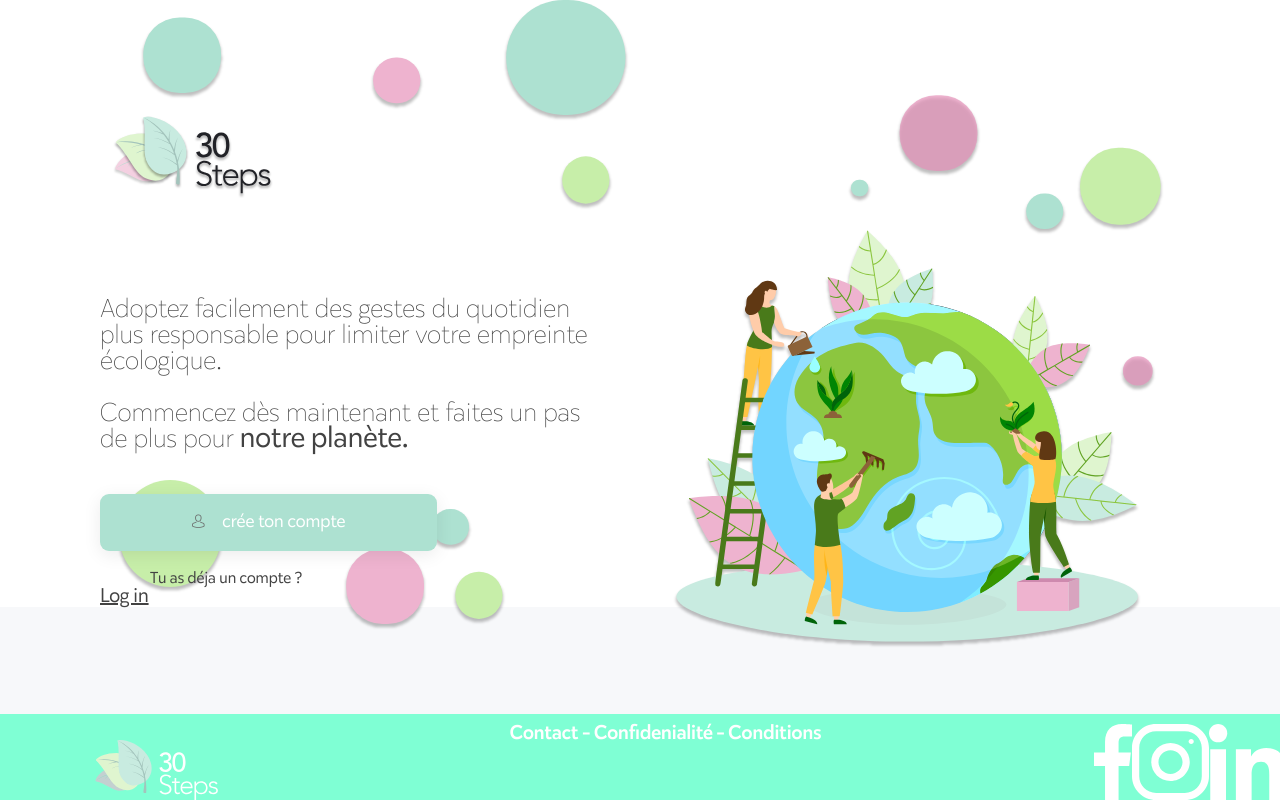
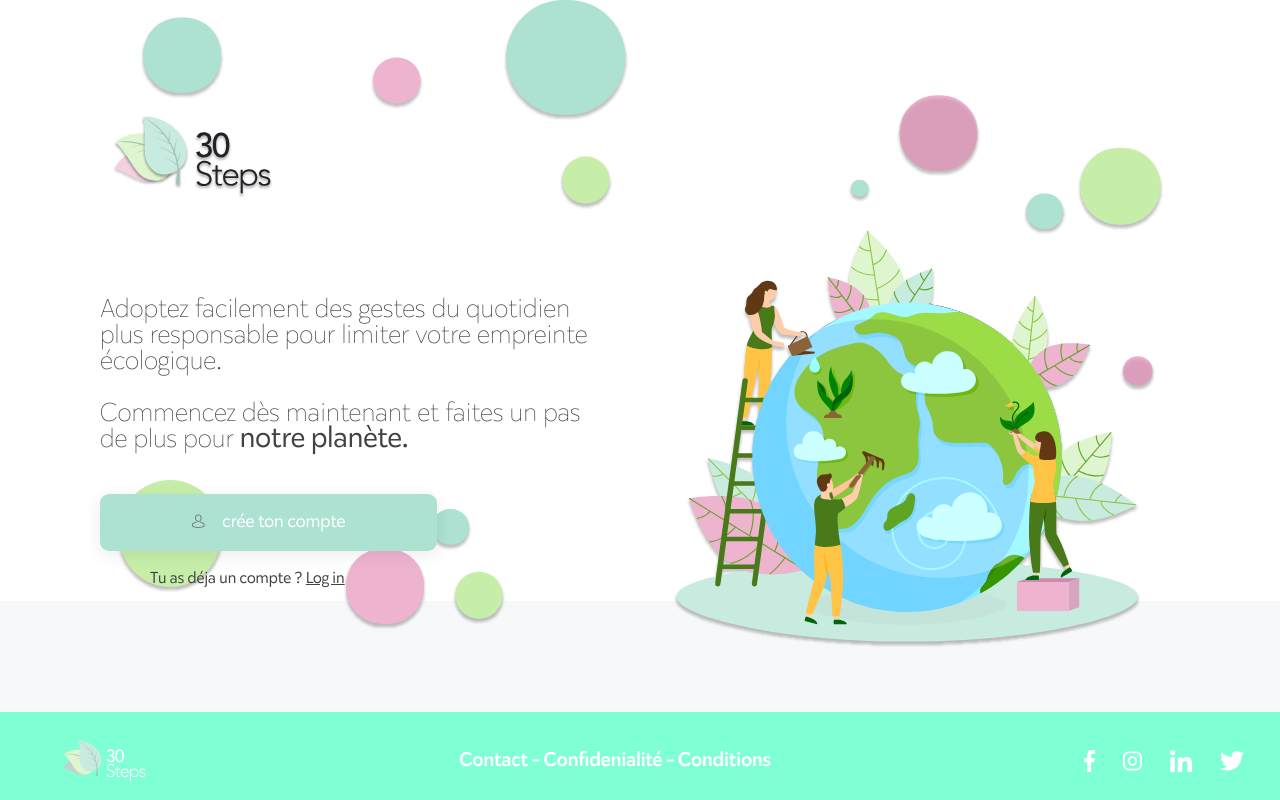
Before and after one commit to ccosneau0/thirtytips, a React (Create React App) app: page / in a window 1280 px wide. Built offline with nearby package versions, Linux system fonts and the light colour scheme.

Commit message:
fix : last fix for landing

```diff
--- a/src/App.js
+++ b/src/App.js
@@ -25,12 +25,12 @@ const App = () => {
           </div>
 
           <button className="btn-log"> <i className="icon-avatared"></i> <a href={"/registration"} >crée ton compte</a></button>
-          <p className="userLink">Tu as déja un compte ?  </p>  <a href={'/ConnexionUser'}><strong>Log in</strong></a>
+          <p className="userLink">Tu as déja un compte ?  <a href={'/ConnexionUser'}><strong>Log in</strong></a> </p>
         </div>
 
         <div className="gris"> </div>
         <footer className="footer">
-          <img className="logo" src={smallLogo} alt="okok"></img>
+          <img className="footer-logo" src={smallLogo} alt="okok"></img>
           <p>Contact   -   Confidenialité   -   Conditions </p>
           <div className="socialMedia">
             <img  src={fb} alt="okok"></img>
--- a/src/App.scss
+++ b/src/App.scss
@@ -67,7 +67,7 @@
   width:93%;
   background : aquamarine;
   overflow: hidden;
-
+  align-items: center;
   display: flex;
   flex-direction: row;
   justify-content: space-between;
@@ -80,6 +80,7 @@
   display: flex;
   flex-direction: row;
   justify-content: space-between;
+  margin-right: 10px;
   }
 }
 
```
